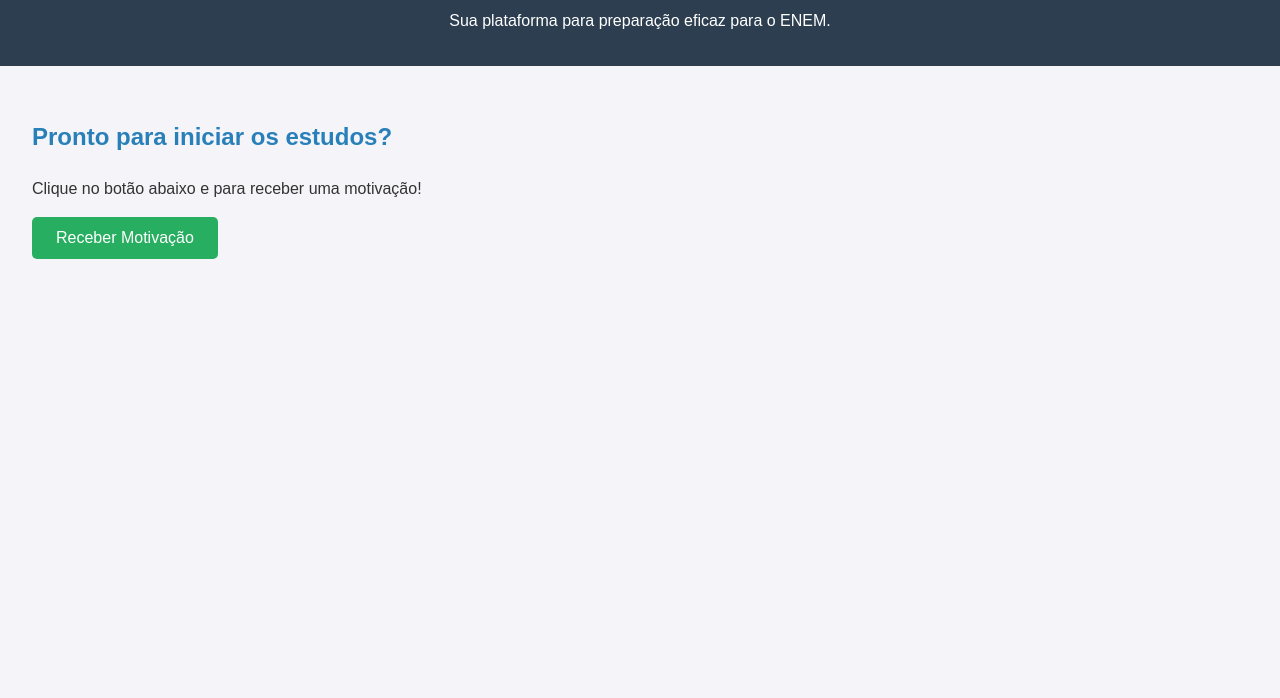
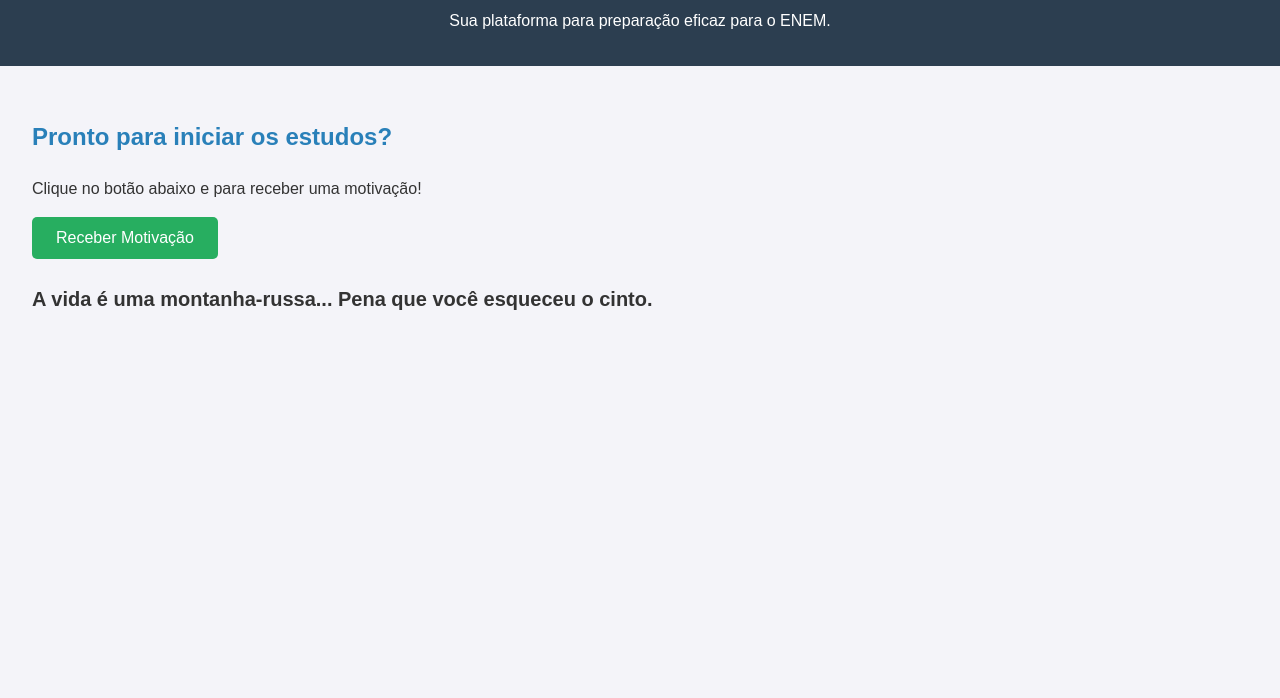
Before and after one commit to Extensao-IFTM/bao-de-prova, a plain HTML site: page index.html in a window 1280 px wide. Both pictures are taken after a click on the button "Receber Motivação". Shown: the part 102-800 px from the top of the page. Drawn offline with Linux system fonts and the light colour scheme.

Commit message:
Criação da função gerarMotivacao, seção de JS

```diff
--- a/index.html
+++ b/index.html
@@ -18,7 +18,7 @@
         <h2>Pronto para iniciar os estudos?</h2>
         <p>Clique no botão abaixo e para receber uma motivação!</p>
 
-        <button class="btn-motivacao">Receber Motivação</button>
+        <button class="btn-motivacao" onclick="gerarMotivacao()">Receber Motivação</button>
 
         <p id="mensagem"></p>
 
@@ -27,5 +27,24 @@
             <p>O Bom de Prova é uma plataforma dedicada a ajudar estudantes a se prepararem para o Exame Nacional do Ensino Médio (ENEM). Oferecemos uma variedade de recursos, incluindo simulados, videoaulas e materiais de estudo.</p>
         </section>
     </main>
+
+    <!-- Seção do Javascript para interatividade -->
+    <script>
+        function gerarMotivacao(){
+            const elementoMensagem = document.getElementById('mensagem');
+
+            const mensagens = [
+                "A vida é uma montanha-russa... Pena que você esqueceu o cinto.",
+                "O \"não\" está garantido, mas ainda dá pra correr atrás da humilhação.",
+                "Se está difícil hoje, lembre-se: sempre dá pra piorar.",
+                "Sempre há luz no fim do túnel, mas é o trem vindo na sua direção.",
+                "Nunca é tarde para desistir dos seus planos."
+            ];
+
+            const indiceAleatorio = Math.floor(Math.random() * mensagens.length);
+            elementoMensagem.textContent = mensagens[indiceAleatorio];
+        }
+
+    </script>
 </body>
 </html>
--- a/style.css
+++ b/style.css
@@ -57,8 +57,14 @@ p {
 }
 /* -------------------------------------------------------------------------- */
 
+#mensagem {
+            margin-top: 1.5rem;
+            font-size: 1.25rem;
+            font-weight: bold;
+}
+
 #sobre-nos {
     padding: 1rem;
-    margin-top: 30rem;
+    margin-top: 25rem;
     background-color: #f4f4f9;
 }
```
